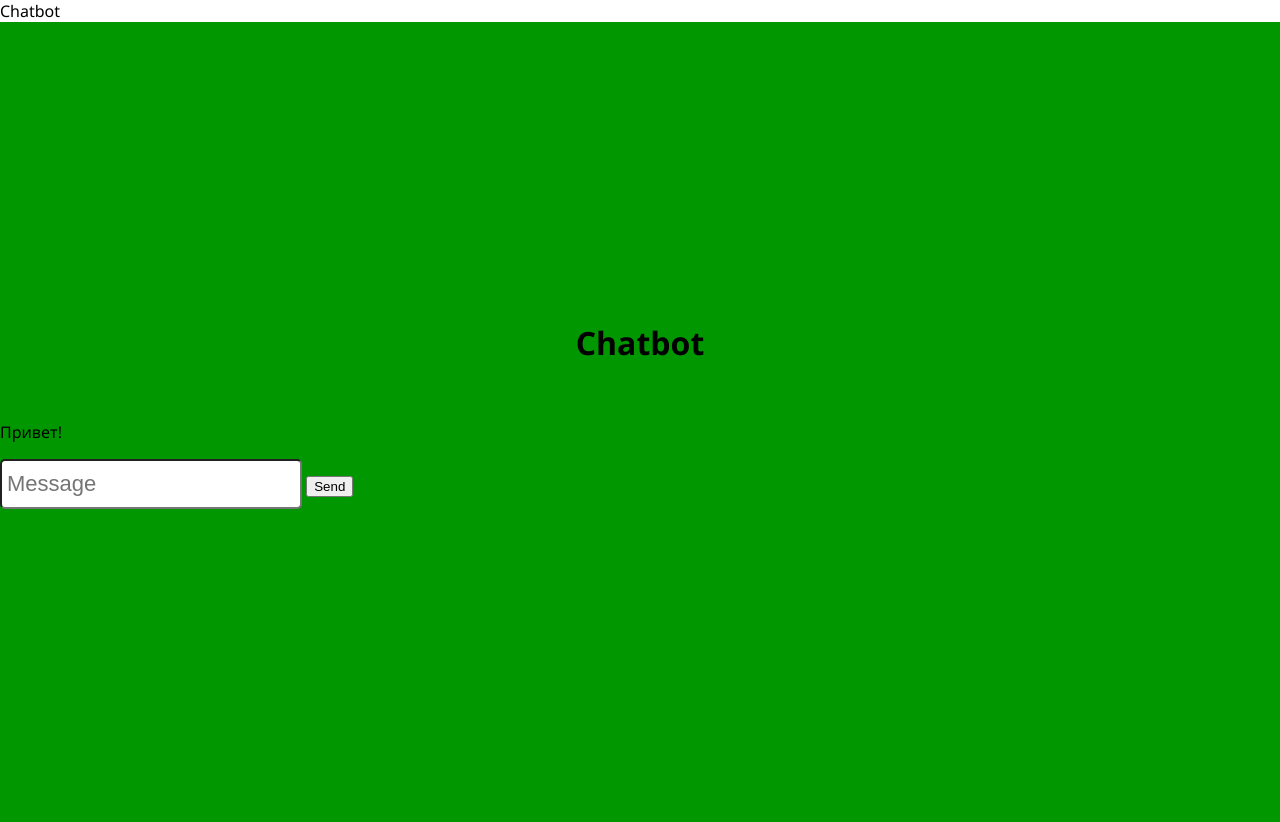
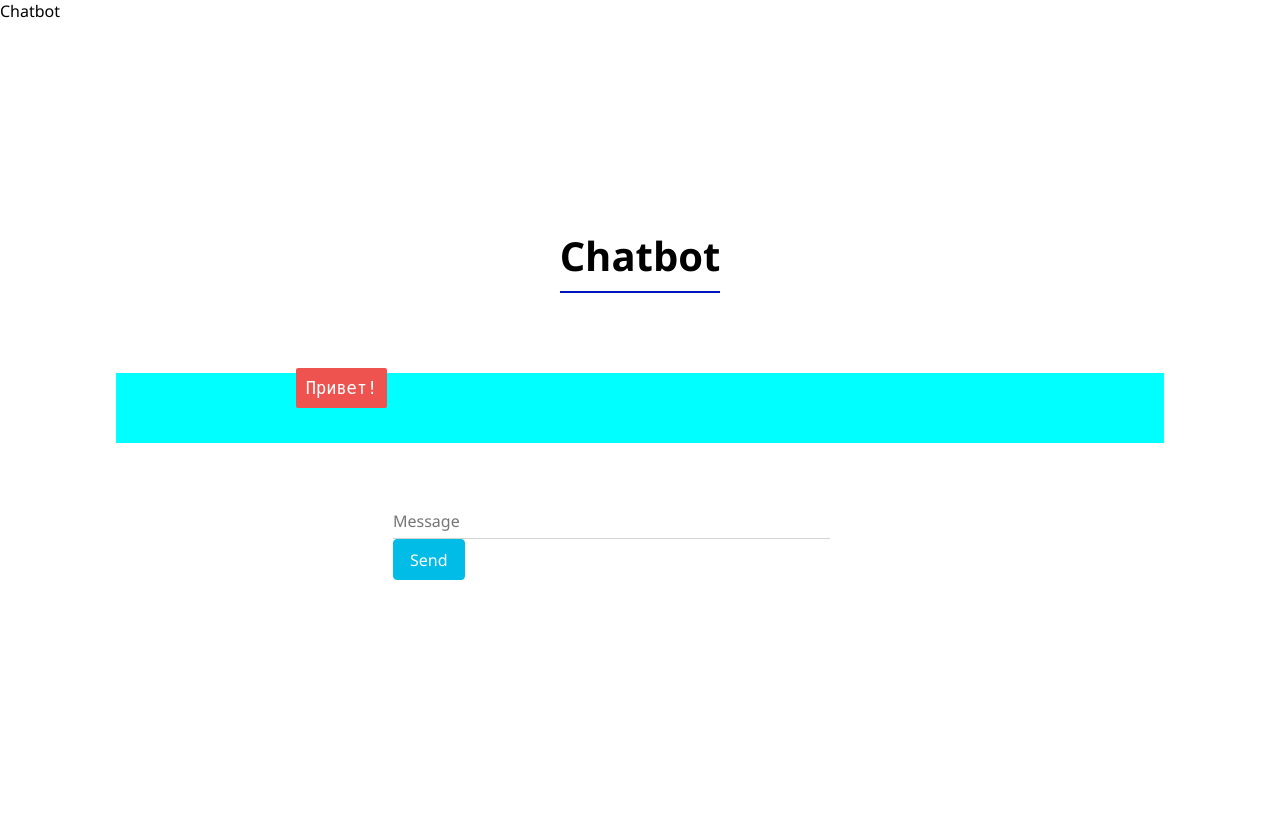
Before and after one commit to Yanguraz/Microservice-app, a Flask app: template main/templates/index.html in a window 1280 px wide. Run offline with Flask 2, Linux system fonts and the light colour scheme; the template is opened without the code that fills it, so the values that code supplies are empty; parts of the project's set-up code (start-up, migrations or seed data) failed here and were passed over; some libraries are stand-ins or nearby versions.

Commit message:
chat update

```diff
--- a/main/static/styles.css
+++ b/main/static/styles.css
@@ -9,7 +9,7 @@ html, body {
 .content-container {
   min-height: 100vh;
   width: 100%;
-  background-color: rgb(0, 151, 0);
+  background-color: rgb(255, 255, 255);
   display: flex;
   flex-direction: column;
   justify-content: center;
@@ -99,8 +99,8 @@ nav ul li {
 
 nav ul li a {
   text-decoration: none;
-  background-color: rgb(198, 159, 235);
-  color: rgb(172, 105, 105);
+  background-color: rgb(127, 1, 245);
+  color: rgb(255, 255, 255);
   margin: 10px 20px;
   padding: 5px 10px;
   font-size: 24px;
@@ -116,7 +116,7 @@ a.item-predict {
 }
 
 a.item-predict > div {
-  background-color: rgb(153, 153, 153);
+  background-color: rgb(0, 188, 231);
   color: white;
   padding: 5px 10px;
   margin: 10px 10px;
@@ -160,3 +160,172 @@ a.delete-btn {
   display: flex;
   justify-content: space-between;
 }
+
+/* =================== Chat =================== */
+
+h1 {
+  color: black;
+  margin-bottom: 0;
+  margin-top: 0;
+  text-align: center;
+  font-size: 40px;
+  border-bottom: 2px solid rgb(0, 22, 190);
+  padding-bottom: 8px;
+
+}
+
+h3 {
+  color: black;
+  font-size: 20px;
+  margin-top: 3px;
+  text-align: center;
+}
+.row {
+  display: flex;
+  flex-wrap: wrap;
+  margin-right: -15px;
+  margin-left: -15px;
+}
+
+.ml-auto{
+  margin-left:auto !important;
+}
+.mr-auto{
+  margin-right:auto !important;
+}
+
+.col-md-10,.col-md-8,.col-md-4{
+  position: relative;
+  width: 100%;
+  min-height: 1px;
+  padding-right: 15px;
+  padding-left: 15px;
+}
+.col-md-8{flex:0 0 66.666667%;max-width:66.666667%}
+.col-md-4{flex:0 0 33.333333%;max-width:33.333333%}
+.col-md-10{flex:0 0 83.333333%;max-width:83.333333%}
+
+.form-control {
+  background: no-repeat bottom,50% calc(100% - 1px);
+  background-image: none, none;
+  background-size: auto, auto;
+  background-size: 0 100%,100% 100%;
+  border: 0;
+  height: 36px;
+  transition: background 0s ease-out;
+  padding-left: 0;
+  padding-right: 0;
+  border-radius: 0;
+  font-size: 14px;
+}
+.form-control {
+  display: block;
+  width: 100%;
+  padding: .4375rem 0;
+  padding-right: 0px;
+  padding-left: 0px;
+  font-size: 1rem;
+  line-height: 1.5;
+  color: #004387;
+  border:none;
+  background-color: transparent;
+  background-clip: padding-box;
+  border-bottom: 1px solid #d2d2d2;
+  box-shadow: none;
+  transition: border-color .15s ease-in-out,box-shadow .15s ease-in-out;
+}
+.btn {
+  float: left;
+  text-align: center;
+  white-space: nowrap;
+  vertical-align: middle;
+  user-select: none;
+  border: 1px solid transparent;
+  padding: .46875rem 1rem;
+  font-size: 1rem;
+  line-height: 1.5;
+  border-radius: .25rem;
+  transition: color .15s ease-in-out,background-color .15s ease-in-out,border-color .15s ease-in-out,box-shadow .15s ease-in-out;
+}
+.btn-warning {
+  color: #fff;
+  background-color:  rgb(0, 188, 231);
+  border-color: rgb(0, 188, 231);
+}
+.btn.btn-warning:active, .btn.btn-warning:focus, .btn.btn-warning:hover {
+  box-shadow: 0 14px 26px -12px rgba(255,152,0,.42),0 4px 23px 0 rgba(0,0,0,.12),0 8px 10px -5px rgba(255,152,0,.2);
+}
+
+button, input, optgroup, select, textarea {
+  margin: 0;
+  font-family: inherit;
+  font-size: inherit;
+  line-height: inherit;
+  overflow:visible;
+}
+#chatbox {
+  background-color: cyan;
+  margin-left: auto;
+  margin-right: auto;
+  width: 80%;
+  min-height: 70px;
+  margin-top: 60px;
+}
+
+#userInput {
+  margin-left: auto;
+  margin-right: auto;
+  width: 40%;
+  margin-top: 60px;
+}
+
+#textInput {
+  width: 87%;
+  border: none;
+  border-bottom: 3px solid #009688;
+  font-family: monospace;
+  font-size: 17px;
+}
+
+#buttonInput {
+  padding: 3px;
+  font-family: monospace;
+  font-size: 17px;
+}
+
+.userText {
+  color: white;
+  font-family: monospace;
+  font-size: 17px;
+  text-align: right !important;
+  line-height: 30px;
+  margin: 5px;
+}
+
+.userText span {
+  background-color: #009688;
+  padding: 10px;
+  border-radius: 2px;
+}
+
+.botText {
+  color: white;
+  font-family: monospace;
+  font-size: 17px;
+  text-align: left;
+  line-height: 30px;
+  margin: 5px;
+}
+
+.botText span {
+  background-color: #ef5350;
+  padding: 10px;
+  border-radius: 2px;
+}
+
+#tidbit {
+  position: absolute;
+  bottom: 0;
+  right: 0;
+  width: 300px;
+}
```
